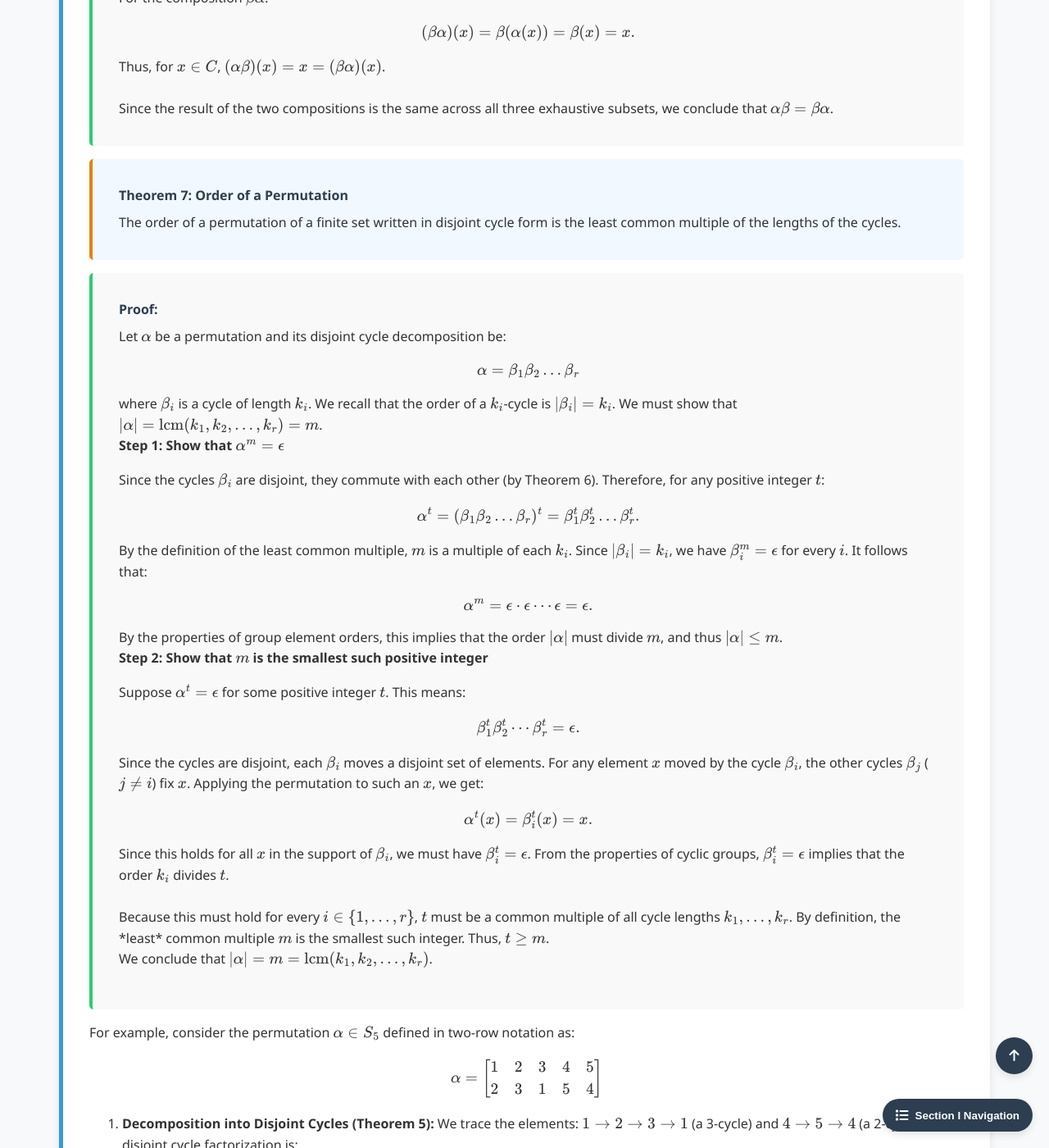
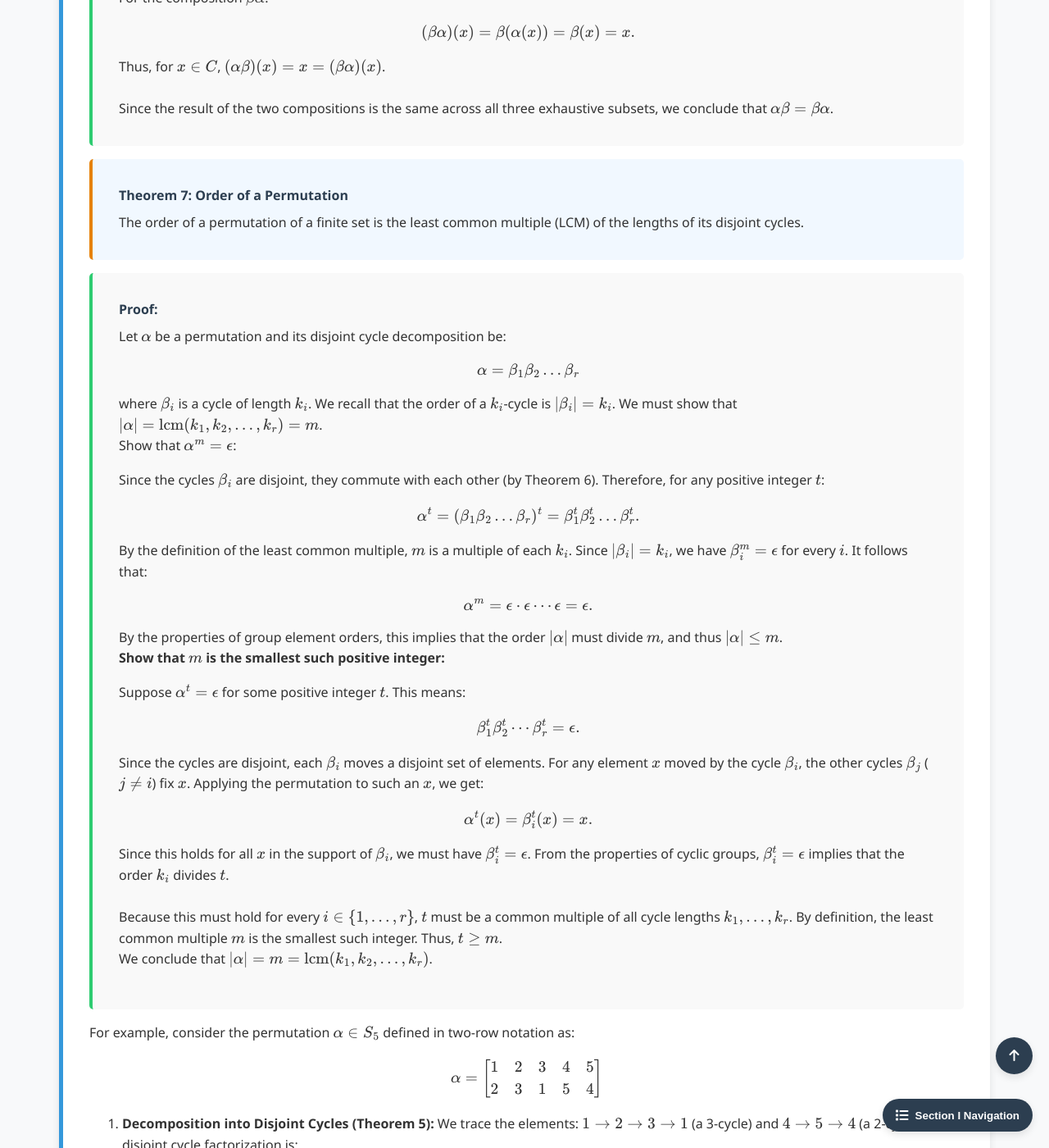
Before and after one commit to Yusukey01/yusukey01.github.io, a Jekyll site: the page built from Mathematics/Linear_algebra/cyclic_groups.html, in a window 1280 px wide and 1400 px high, scrolled down 11075 px. Shown: the whole window at 82% size. Built offline with Jekyll 4.4.1, drawn with Linux system fonts in a browser that asks for light colours.

Commit message:
Section I-16, revised  proof for Theorem 7

```diff
--- a/Mathematics/Linear_algebra/cyclic_groups.html
+++ b/Mathematics/Linear_algebra/cyclic_groups.html
@@ -620,8 +620,7 @@ uses_python: false
 
                 <div class="theorem">
                     <span class="theorem-title">Theorem 7: Order of a Permutation</span>
-                   The order of a permutation of a finite set written in disjoint cycle form is the least common multiple
-                   of the lengths of the cycles.
+                    The order of a permutation of a finite set is the least common multiple (LCM) of the lengths of its disjoint cycles.
                 </div>
 
                 <div class="proof">
@@ -633,12 +632,13 @@ uses_python: false
                     where \(\beta_i\) is a cycle of length \(k_i\). We recall that the order of a \(k_i\)-cycle is \(|\beta_i| = k_i\).
                     We must show that \(|\alpha| = \text{lcm}(k_1, k_2, \ldots, k_r) = m\).
 
-                    <p><strong>Step 1: Show that \(\alpha^m = \epsilon\)</strong></p>
+                    <p>Show that \(\alpha^m = \epsilon\):</strong></p>
                     Since the cycles \(\beta_i\) are disjoint, they commute with each other (by Theorem 6). Therefore, for any positive integer \(t\):
                     \[
                     \alpha^t = (\beta_1 \beta_2 \ldots \beta_r)^t = \beta_1^t \beta_2^t \ldots \beta_r^t.
                     \]
-                    By the definition of the least common multiple, \(m\) is a multiple of each \(k_i\). Since \(|\beta_i| = k_i\), we have \(\beta_i^m = \epsilon\) for every \(i\).
+                    By the definition of the least common multiple, \(m\) is a multiple of each \(k_i\).
+                    Since \(|\beta_i| = k_i\), we have \(\beta_i^m = \epsilon\) for every \(i\).
                     It follows that:
                     \[
                     \alpha^m = \epsilon \cdot \epsilon \cdots \epsilon = \epsilon.
@@ -646,7 +646,7 @@ uses_python: false
                     By the properties of group element orders, this implies that
                     the order \(|\alpha|\) must divide \(m\), and thus \(|\alpha| \leq m\).
 
-                    <p><strong>Step 2: Show that \(m\) is the smallest such positive integer</strong></p>
+                    <p><strong>Show that \(m\) is the smallest such positive integer:</strong></p>
                     Suppose \(\alpha^t = \epsilon\) for some positive integer \(t\). This means:
                     \[
                     \beta_1^t \beta_2^t \cdots \beta_r^t = \epsilon.
@@ -661,7 +661,7 @@ uses_python: false
                     From the properties of cyclic groups, \(\beta_i^t = \epsilon\) implies that the order \(k_i\) divides \(t\).
                     <br><br>
                     Because this must hold for every \(i \in \{1, \ldots, r\}\), \(t\) must be a common multiple of all cycle lengths \(k_1, \ldots, k_r\).
-                    By definition, the *least* common multiple \(m\) is the smallest such integer. Thus, \(t \geq m\).
+                    By definition, the least common multiple \(m\) is the smallest such integer. Thus, \(t \geq m\).
 
                     <p>We conclude that \(|\alpha| = m = \text{lcm}(k_1, k_2, \ldots, k_r)\).</p>
                 </div>
```
